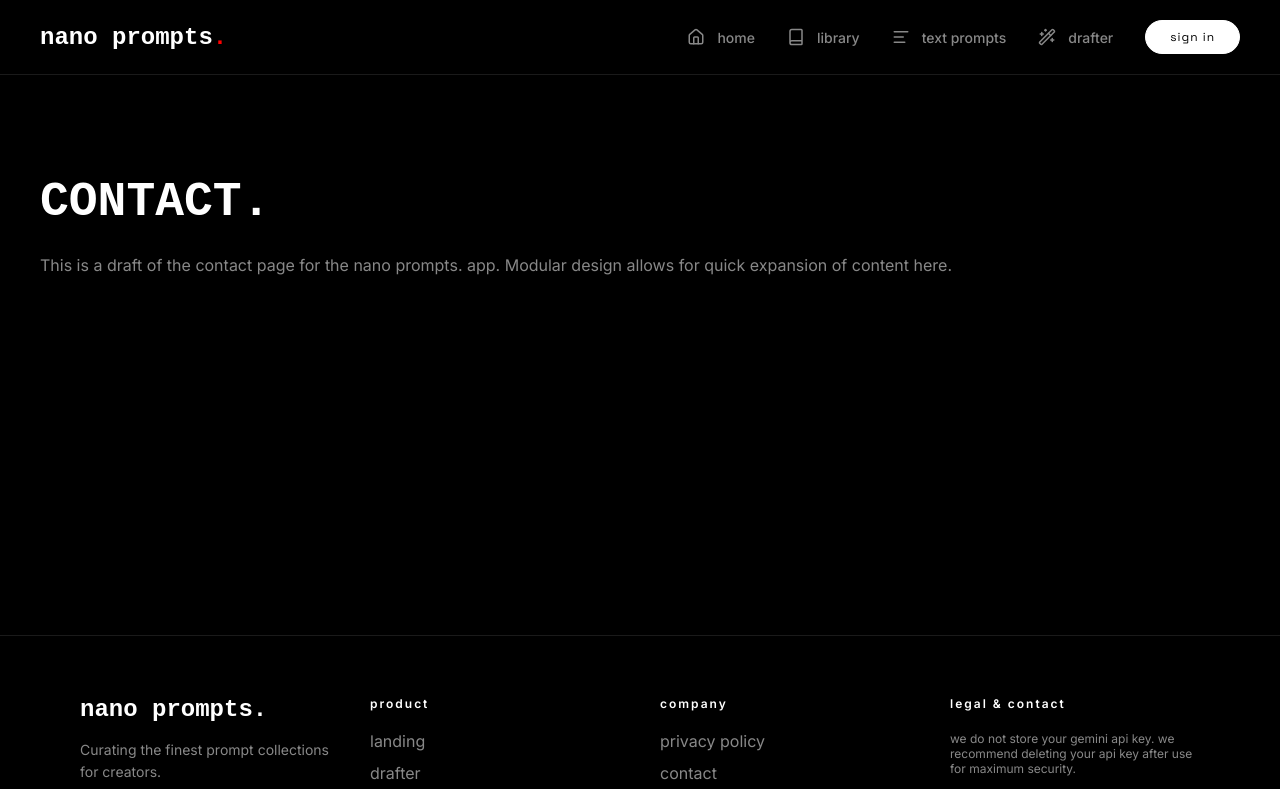
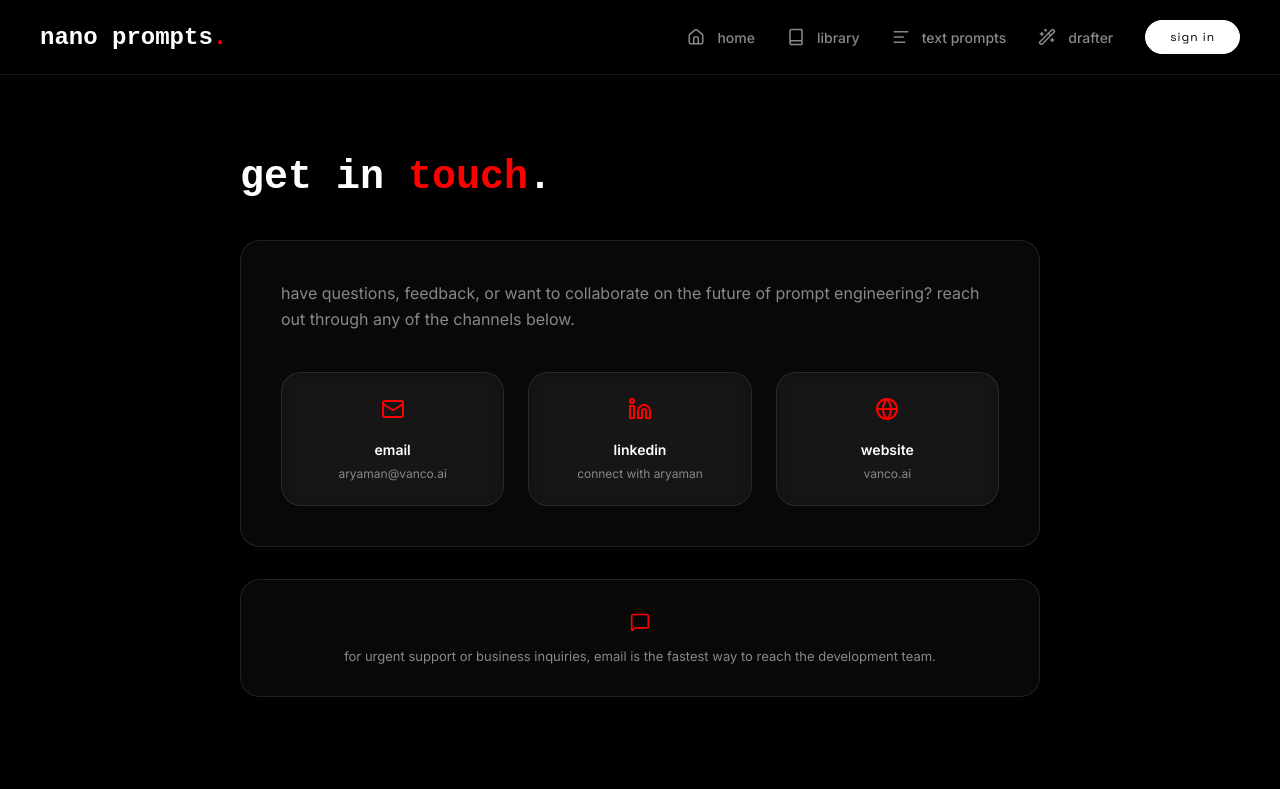
Before and after one commit to AryamanSi17/prompts, a React (Vite) app in the folder client/: page /contact in a window 1280 px wide. Shown: the top 789 px of the page. Built offline with nearby package versions, Linux system fonts and the light colour scheme; a web font is replaced by a local one.

Commit message:
feat: add privacy and contact pages

```diff
--- a/client/src/App.jsx
+++ b/client/src/App.jsx
@@ -9,16 +9,11 @@ import TextPrompts from './pages/TextPrompts';
 import PromptBuilder from './pages/PromptBuilder';
 import Navbar from './components/Navbar';
 import Footer from './components/Footer';
+import Privacy from './pages/Privacy';
+import Contact from './pages/Contact';
 import { ToastProvider } from './context/ToastContext';
 
-const PagePlaceholder = ({ title }) => (
-    <div className="container" style={{ padding: '100px 0', minHeight: '60vh' }}>
-        <h1 className="ndot" style={{ fontSize: '48px', marginBottom: '24px' }}>{title.toUpperCase()}.</h1>
-        <p style={{ color: 'var(--text-dim)', lineHeight: '1.6' }}>
-            This is a draft of the {title} page for the nano prompts. app. Modular design allows for quick expansion of content here.
-        </p>
-    </div>
-);
+
 
 function App() {
     const [user, setUser] = useState(null);
@@ -48,8 +43,8 @@ function App() {
                             <Route path="/library" element={<Library />} />
                             <Route path="/text-prompts" element={<TextPrompts />} />
                             <Route path="/builder" element={<PromptBuilder />} />
-                            <Route path="/privacy" element={<PagePlaceholder title="privacy" />} />
-                            <Route path="/contact" element={<PagePlaceholder title="contact" />} />
+                            <Route path="/privacy" element={<Privacy />} />
+                            <Route path="/contact" element={<Contact />} />
                         </Routes>
                     </div>
                     <Footer />
--- a/client/src/components/Footer.jsx
+++ b/client/src/components/Footer.jsx
@@ -45,7 +45,7 @@ function Footer() {
                             we do not store your gemini api key. we recommend deleting your api key after use for maximum security.
                         </p>
                         <p style={{ color: 'var(--text-dim)', fontSize: '12px', marginBottom: '12px', textTransform: 'lowercase' }}>
-                            contact: <a href="mailto:aryaamn@vanco.ai" style={{ color: 'var(--text)', textDecoration: 'none' }}>aryaman@vanco.ai</a>
+                            contact: <a href="mailto:aryaman@vanco.ai" style={{ color: 'var(--text)', textDecoration: 'none' }}>aryaman@vanco.ai</a>
                         </p>
                         <p style={{ color: 'var(--text-dim)', fontSize: '12px', textTransform: 'lowercase' }}>
                             powered by youmind repo
--- /dev/null
+++ b/client/src/pages/Contact.jsx
@@ -0,0 +1,57 @@
+import React, { useEffect } from 'react';
+import { Mail, Linkedin, Globe, MessageSquare } from 'lucide-react';
+
+function Contact() {
+    useEffect(() => {
+        document.title = 'contact | nano prompts.';
+    }, []);
+
+    return (
+        <main className="container fade-in" style={{ padding: '80px 0', maxWidth: '800px' }}>
+            <h1 className="ndot" style={{ fontSize: '40px', marginBottom: '40px', textTransform: 'lowercase' }}>
+                get in <span style={{ color: 'var(--accent)' }}>touch</span>.
+            </h1>
+
+            <div className="glass" style={{ padding: '40px', marginBottom: '32px' }}>
+                <p style={{ color: 'var(--text-dim)', marginBottom: '40px', fontSize: '16px', lineHeight: '1.6', textTransform: 'lowercase' }}>
+                    have questions, feedback, or want to collaborate on the future of prompt engineering? reach out through any of the channels below.
+                </p>
+
+                <div style={{ display: 'grid', gridTemplateColumns: 'repeat(auto-fit, minmax(200px, 1fr))', gap: '24px' }}>
+                    <a href="mailto:aryaman@vanco.ai" style={{ textDecoration: 'none', color: 'inherit' }}>
+                        <div className="glass" style={{ padding: '24px', textAlign: 'center', transition: 'all 0.3s ease' }} onMouseEnter={e => e.currentTarget.style.borderColor = 'var(--accent)'} onMouseLeave={e => e.currentTarget.style.borderColor = 'var(--border)'}>
+                            <Mail size={24} style={{ color: 'var(--accent)', marginBottom: '16px' }} />
+                            <h4 style={{ fontSize: '14px', marginBottom: '8px', textTransform: 'lowercase' }}>email</h4>
+                            <p style={{ fontSize: '12px', color: 'var(--text-dim)' }}>aryaman@vanco.ai</p>
+                        </div>
+                    </a>
+
+                    <a href="https://www.linkedin.com/in/aryamansi1712/" target="_blank" rel="noopener noreferrer" style={{ textDecoration: 'none', color: 'inherit' }}>
+                        <div className="glass" style={{ padding: '24px', textAlign: 'center', transition: 'all 0.3s ease' }} onMouseEnter={e => e.currentTarget.style.borderColor = 'var(--accent)'} onMouseLeave={e => e.currentTarget.style.borderColor = 'var(--border)'}>
+                            <Linkedin size={24} style={{ color: 'var(--accent)', marginBottom: '16px' }} />
+                            <h4 style={{ fontSize: '14px', marginBottom: '8px', textTransform: 'lowercase' }}>linkedin</h4>
+                            <p style={{ fontSize: '12px', color: 'var(--text-dim)', textTransform: 'lowercase' }}>connect with aryaman</p>
+                        </div>
+                    </a>
+
+                    <a href="https://vanco.ai" target="_blank" rel="noopener noreferrer" style={{ textDecoration: 'none', color: 'inherit' }}>
+                        <div className="glass" style={{ padding: '24px', textAlign: 'center', transition: 'all 0.3s ease' }} onMouseEnter={e => e.currentTarget.style.borderColor = 'var(--accent)'} onMouseLeave={e => e.currentTarget.style.borderColor = 'var(--border)'}>
+                            <Globe size={24} style={{ color: 'var(--accent)', marginBottom: '16px' }} />
+                            <h4 style={{ fontSize: '14px', marginBottom: '8px', textTransform: 'lowercase' }}>website</h4>
+                            <p style={{ fontSize: '12px', color: 'var(--text-dim)' }}>vanco.ai</p>
+                        </div>
+                    </a>
+                </div>
+            </div>
+
+            <div className="glass" style={{ padding: '32px', textAlign: 'center' }}>
+                <MessageSquare size={20} style={{ color: 'var(--accent)', marginBottom: '12px' }} />
+                <p style={{ fontSize: '13px', color: 'var(--text-dim)', textTransform: 'lowercase' }}>
+                    for urgent support or business inquiries, email is the fastest way to reach the development team.
+                </p>
+            </div>
+        </main>
+    );
+}
+
+export default Contact;
--- /dev/null
+++ b/client/src/pages/Privacy.jsx
@@ -0,0 +1,64 @@
+import React, { useEffect } from 'react';
+import { Shield, Lock, EyeOff, Key } from 'lucide-react';
+
+function Privacy() {
+    useEffect(() => {
+        document.title = 'privacy | nano prompts.';
+    }, []);
+
+    return (
+        <main className="container fade-in" style={{ padding: '80px 0', maxWidth: '800px' }}>
+            <h1 className="ndot" style={{ fontSize: '40px', marginBottom: '40px', textTransform: 'lowercase' }}>
+                privacy <span style={{ color: 'var(--accent)' }}>policy</span>.
+            </h1>
+
+            <div className="glass" style={{ padding: '40px', marginBottom: '32px' }}>
+                <div style={{ display: 'flex', gap: '24px', marginBottom: '40px', alignItems: 'flex-start' }}>
+                    <Shield size={32} style={{ color: 'var(--accent)', flexShrink: 0 }} />
+                    <div>
+                        <h3 style={{ fontSize: '18px', marginBottom: '12px', textTransform: 'lowercase' }}>your data is yours</h3>
+                        <p style={{ color: 'var(--text-dim)', fontSize: '14px', lineHeight: '1.6', textTransform: 'lowercase' }}>
+                            at nano prompts., we prioritize your security. we do not sell, trade, or share your personal information with third parties.
+                        </p>
+                    </div>
+                </div>
+
+                <div style={{ display: 'flex', gap: '24px', marginBottom: '40px', alignItems: 'flex-start' }}>
+                    <Key size={32} style={{ color: 'var(--accent)', flexShrink: 0 }} />
+                    <div>
+                        <h3 style={{ fontSize: '18px', marginBottom: '12px', textTransform: 'lowercase' }}>api key security</h3>
+                        <p style={{ color: 'var(--text-dim)', fontSize: '14px', lineHeight: '1.6', textTransform: 'lowercase' }}>
+                            your gemini api keys are stored locally in your browser's indexedDB/localStorage. we never upload your keys to our servers.
+                        </p>
+                    </div>
+                </div>
+
+                <div style={{ display: 'flex', gap: '24px', marginBottom: '40px', alignItems: 'flex-start' }}>
+                    <Lock size={32} style={{ color: 'var(--accent)', flexShrink: 0 }} />
+                    <div>
+                        <h3 style={{ fontSize: '18px', marginBottom: '12px', textTransform: 'lowercase' }}>account information</h3>
+                        <p style={{ color: 'var(--text-dim)', fontSize: '14px', lineHeight: '1.6', textTransform: 'lowercase' }}>
+                            we store minimal account data (email and hashed passwords) only to provide you access to the library and personalized features.
+                        </p>
+                    </div>
+                </div>
+
+                <div style={{ display: 'flex', gap: '24px', alignItems: 'flex-start' }}>
+                    <EyeOff size={32} style={{ color: 'var(--accent)', flexShrink: 0 }} />
+                    <div>
+                        <h3 style={{ fontSize: '18px', marginBottom: '12px', textTransform: 'lowercase' }}>zero tracking</h3>
+                        <p style={{ color: 'var(--text-dim)', fontSize: '14px', lineHeight: '1.6', textTransform: 'lowercase' }}>
+                            we do not use invasive tracking pixels or third-party behavioral analytics. your browsing history within the app is private.
+                        </p>
+                    </div>
+                </div>
+            </div>
+
+            <p style={{ color: 'var(--text-dim)', fontSize: '12px', textAlign: 'center', textTransform: 'lowercase' }}>
+                last updated: january 2026. for any questions, contact us through the official channels.
+            </p>
+        </main>
+    );
+}
+
+export default Privacy;
```
